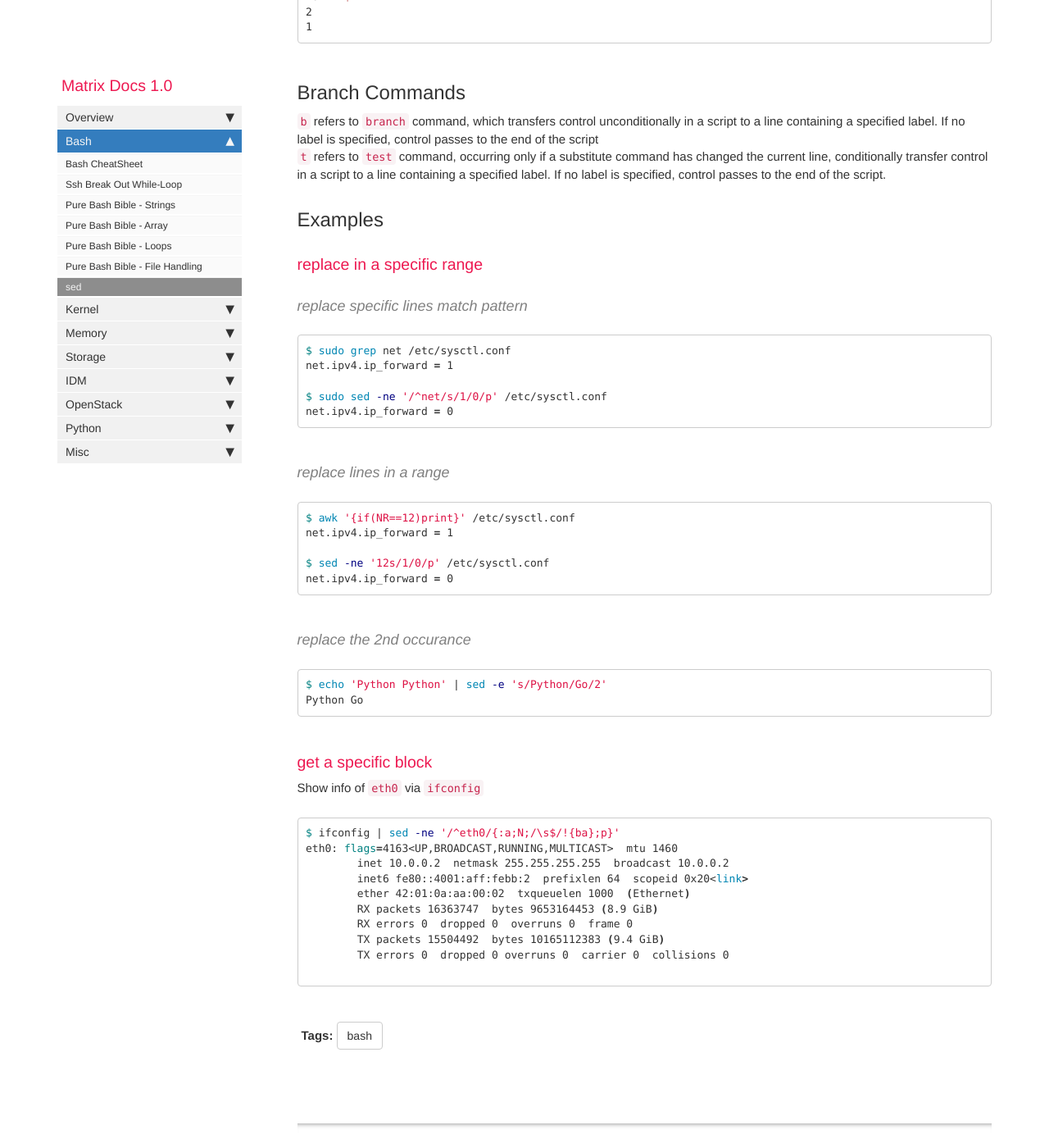
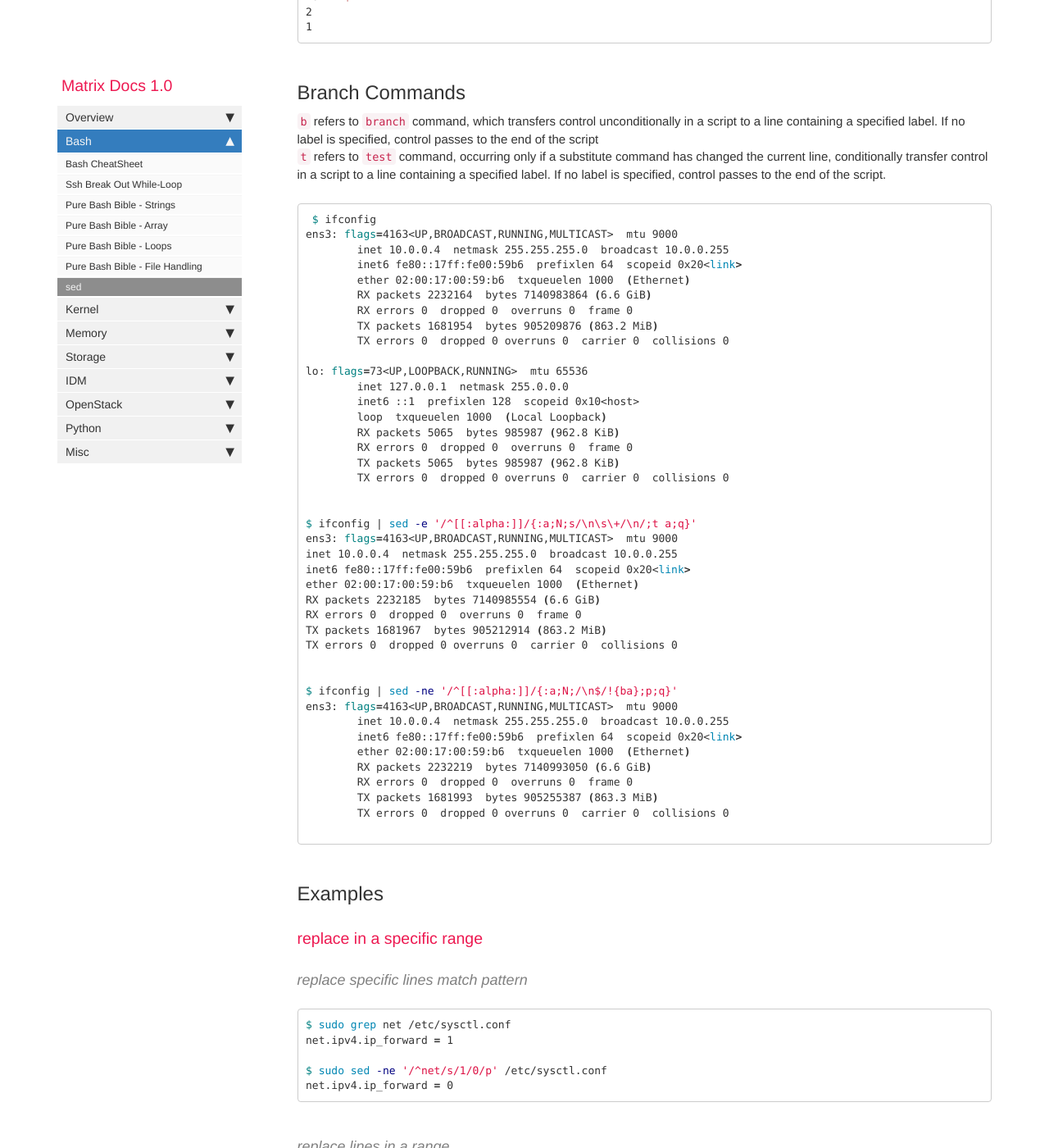
Before and after one commit to matrixzj/documentations, a Jekyll site: the page built from pages/bash/sed.md, in a window 1280 px wide and 1400 px high, scrolled down 7339 px. Shown: the whole window at 82% size. Built offline with Jekyll 4.4.1, drawn with Linux system fonts in a browser that asks for light colours; comment, search, counter and statistics services are not loaded.

Commit message:
There are 1 files have been modified at 2020-12-09 06:44:23 . 	-rw-rw-r--. 1 jzou jzou 11882 Dec  9 06:44 pages/bash/sed.md No files have been added. No files have been deleted. No file type has been changed.

````diff
--- a/pages/bash/sed.md
+++ b/pages/bash/sed.md
@@ -304,6 +304,49 @@ HOLD:1$
 `b` refers to `branch` command, which transfers control unconditionally in a script to a line containing a specified label. If no label is specified, control passes to the end of the script
 `t` refers to `test` command, occurring only if a substitute command has changed the current line, conditionally transfer control in a script to a line containing a specified label. If no label is specified, control passes to the end of the script.
 
+```bash
+ $ ifconfig
+ens3: flags=4163<UP,BROADCAST,RUNNING,MULTICAST>  mtu 9000
+        inet 10.0.0.4  netmask 255.255.255.0  broadcast 10.0.0.255
+        inet6 fe80::17ff:fe00:59b6  prefixlen 64  scopeid 0x20<link>
+        ether 02:00:17:00:59:b6  txqueuelen 1000  (Ethernet)
+        RX packets 2232164  bytes 7140983864 (6.6 GiB)
+        RX errors 0  dropped 0  overruns 0  frame 0
+        TX packets 1681954  bytes 905209876 (863.2 MiB)
+        TX errors 0  dropped 0 overruns 0  carrier 0  collisions 0
+
+lo: flags=73<UP,LOOPBACK,RUNNING>  mtu 65536
+        inet 127.0.0.1  netmask 255.0.0.0
+        inet6 ::1  prefixlen 128  scopeid 0x10<host>
+        loop  txqueuelen 1000  (Local Loopback)
+        RX packets 5065  bytes 985987 (962.8 KiB)
+        RX errors 0  dropped 0  overruns 0  frame 0
+        TX packets 5065  bytes 985987 (962.8 KiB)
+        TX errors 0  dropped 0 overruns 0  carrier 0  collisions 0
+
+
+$ ifconfig | sed -e '/^[[:alpha:]]/{:a;N;s/\n\s\+/\n/;t a;q}'
+ens3: flags=4163<UP,BROADCAST,RUNNING,MULTICAST>  mtu 9000
+inet 10.0.0.4  netmask 255.255.255.0  broadcast 10.0.0.255
+inet6 fe80::17ff:fe00:59b6  prefixlen 64  scopeid 0x20<link>
+ether 02:00:17:00:59:b6  txqueuelen 1000  (Ethernet)
+RX packets 2232185  bytes 7140985554 (6.6 GiB)
+RX errors 0  dropped 0  overruns 0  frame 0
+TX packets 1681967  bytes 905212914 (863.2 MiB)
+TX errors 0  dropped 0 overruns 0  carrier 0  collisions 0
+
+
+$ ifconfig | sed -ne '/^[[:alpha:]]/{:a;N;/\n$/!{ba};p;q}'
+ens3: flags=4163<UP,BROADCAST,RUNNING,MULTICAST>  mtu 9000
+        inet 10.0.0.4  netmask 255.255.255.0  broadcast 10.0.0.255
+        inet6 fe80::17ff:fe00:59b6  prefixlen 64  scopeid 0x20<link>
+        ether 02:00:17:00:59:b6  txqueuelen 1000  (Ethernet)
+        RX packets 2232219  bytes 7140993050 (6.6 GiB)
+        RX errors 0  dropped 0  overruns 0  frame 0
+        TX packets 1681993  bytes 905255387 (863.3 MiB)
+        TX errors 0  dropped 0 overruns 0  carrier 0  collisions 0
+
+```
 
 ## Examples
 
````
